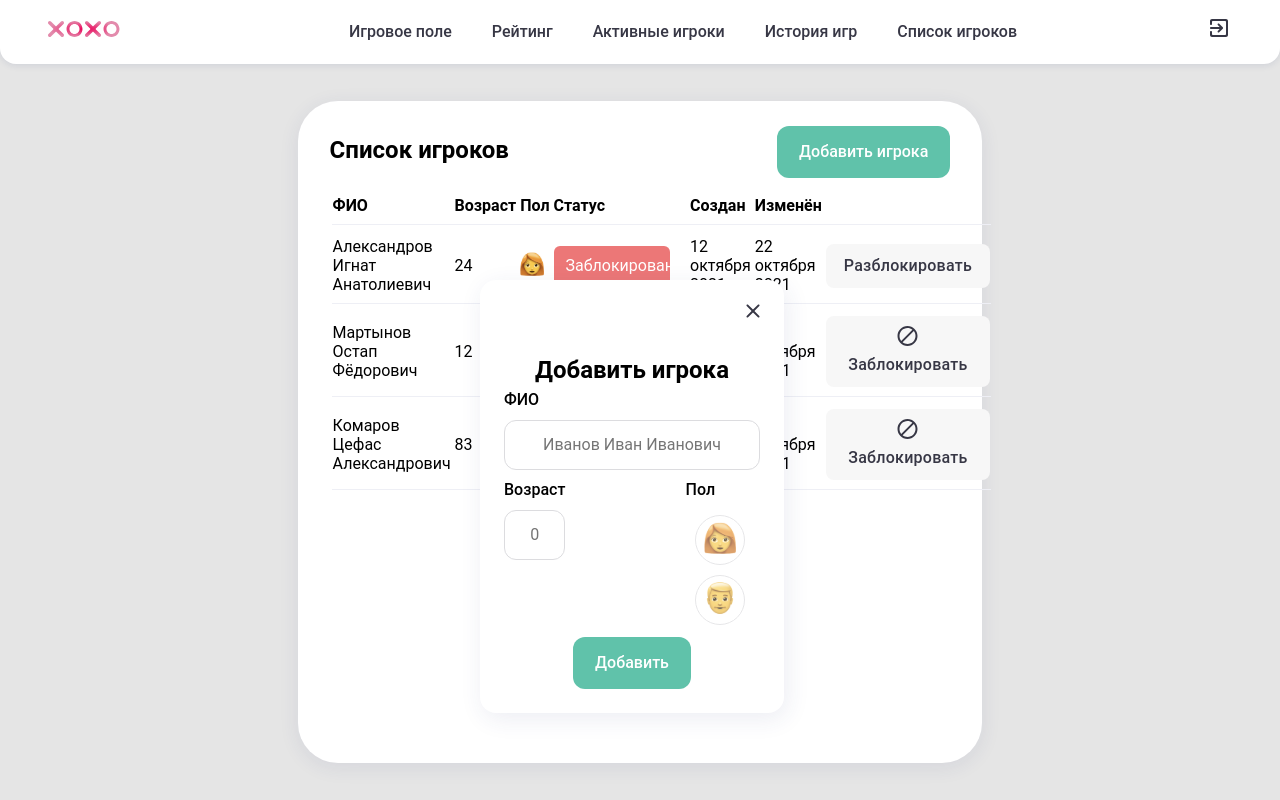
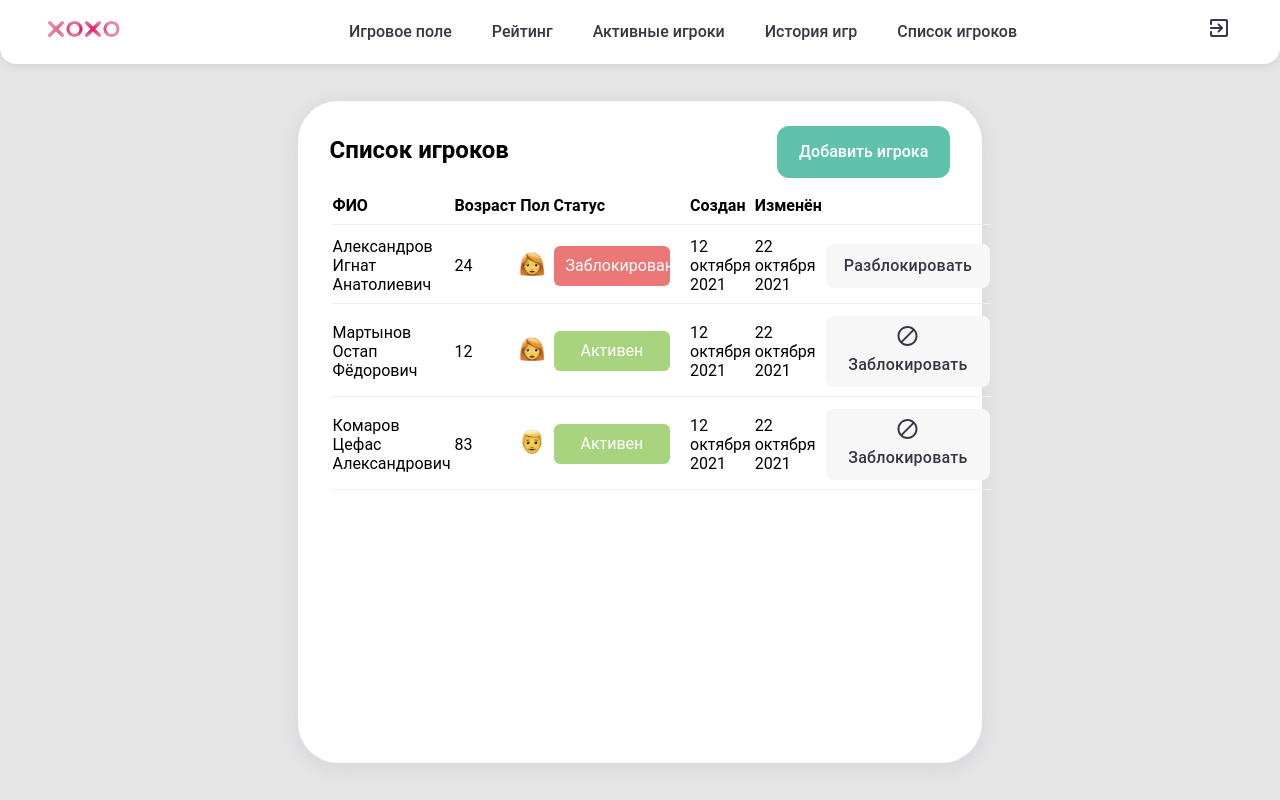
Before and after one commit to kl1mmm/tic-tac-toe-etagi, a Vue app: page /players-list in a window 1280 px wide. Built offline with nearby package versions, Linux system fonts and the light colour scheme.

Commit message:
Vuex, PopUp and AddBtn emitted.

```diff
--- a/package.json
+++ b/package.json
@@ -10,7 +10,8 @@
   "dependencies": {
     "core-js": "^3.8.3",
     "vue": "^3.2.13",
-    "vue-router": "^4.1.6"
+    "vue-router": "^4.1.6",
+    "vuex": "^4.1.0"
   },
   "devDependencies": {
     "@babel/core": "^7.12.16",
--- a/src/components/Pages/PlayersPage.vue
+++ b/src/components/Pages/PlayersPage.vue
@@ -2,13 +2,14 @@
   <div class="wrapper">
     <MyNavbar style="width: 100%;"></MyNavbar>
     <div class="screen">
-      <MyPopUp class="Popup"></MyPopUp>
+      <MyPopUp @addNewPlayer="addNewPlayerInConsole" class="Popup" @closePopup="closePopupInfo"
+               v-if="isPopupVisible"></MyPopUp>
       <div class="block">
         <div class="top-of-table">
           <div class="table-naming">
             Список игроков
           </div>
-          <MyButton @click="showPopupInfo">Добавить игрока</MyButton>
+          <MyButton @click="showPopupInfo()" @closePopup="closePopupInfo()">Добавить игрока</MyButton>
         </div>
         <div class="table">
           <MySpreadsheet class="spreadSheet">
@@ -69,6 +70,7 @@ export default {
   components: {MyButton, MyStatus, MySpreadsheet, MyNavbar, MyPopUp},
   data() {
     return {
+      isPopupVisible: false,
       playersData: [
         {
           ID: '1',
@@ -100,8 +102,30 @@ export default {
     }
   },
   methods: {
-    ShowPopupInfo() {
-
+    showPopupInfo() {
+      this.isPopupVisible = true;
+    },
+    closePopupInfo() {
+      this.isPopupVisible = false;
+    },
+    addNewPlayerInConsole(userName, userAge, userSex) {
+      this.playersData.push({
+        ID: '4',
+        PlayerName: userName,
+        Age: userAge,
+        Sex: userSex,
+        Status: 'Активен',
+        DateOfCreate: new Date().toLocaleDateString('RU', {
+          year: 'numeric',
+          month: 'long',
+          day: 'numeric'
+        }).split('г.')[0],
+        DateOfEdit: new Date().toLocaleDateString('RU', {
+          year: 'numeric',
+          month: 'long',
+          day: 'numeric'
+        }).split('г.')[0]
+      })
     }
   }
 }
--- a/src/components/UI/MyPopUp.vue
+++ b/src/components/UI/MyPopUp.vue
@@ -1,29 +1,29 @@
 <template>
   <div class="v-popup">
-    <img class="closeImg" alt="X" style="float: right" src="@/components/UI/pics/exit.svg">
+    <img class="closeImg" @click="closePopup()" alt="X" style="float: right" src="@/components/UI/pics/exit.svg">
     <div class="nameTag">Добавить игрока</div>
     <div class="nickname">
       <div class="text" style="text-align: left;">ФИО</div>
-      <InputText class="inp" type="text" placeholder="Иванов Иван Иванович"></InputText>
+      <InputText :value="userName" @input="userName = $event.target.value" class="inp" type="text" placeholder="Иванов Иван Иванович"></InputText>
     </div>
     <div class="lowBlock">
       <div class="age">
         <div class="text">Возраст</div>
-        <InputText class="inp" type="text" placeholder="0"></InputText>
+        <InputText :value="userAge" @input="userAge = $event.target.value" class="inp" type="text" placeholder="0"></InputText>
       </div>
       <div class="sex">
         <div class="text">Пол</div>
         <label>
-          <input class="inpSex" type='radio' value='Женский' name='sex'>
+          <input class="inpSex" type='radio' value="Женский" @input="userSex = $event.target.value" name='sex'>
           <span class='woman'><img alt="Ж" class="picSex" src="@/components/UI/pics/FemaleSex.svg"></span>
         </label>
         <label>
-          <input class="inpSex" type='radio' value='man' name='sex'>
+          <input class="inpSex" type='radio' value="Мужской" @input="userSex = $event.target.value" name='sex'>
           <span class='man'><img alt="М" class="picSex" src="@/components/UI/pics/MaleSex.svg"></span>
         </label>
       </div>
     </div>
-    <MyButton class="btnAdd">Добавить</MyButton>
+    <MyButton class="btnAdd" @click="addNewPlayer">Добавить</MyButton>
   </div>
 </template>
 
@@ -33,7 +33,15 @@ import MyButton from "@/components/UI/MyButton.vue";
 
 export default {
   name: "MyPopUp",
-  components: {MyButton, InputText}
+  components: {MyButton, InputText},
+  methods: {
+    closePopup() {
+      this.$emit('closePopup');
+    },
+    addNewPlayer() {
+      this.$emit('addNewPlayer', this.userName, this.userAge, this.userSex)
+    }
+  }
 }
 </script>
 
--- a/src/main.js
+++ b/src/main.js
@@ -1,8 +1,10 @@
 import { createApp } from 'vue'
 import App from './App.vue'
 import router from "@/components/Router/router.js";
+import Vuex from 'vuex'
 
 const app = createApp(App)
 
+app.use(Vuex)
 app.use(router)
 app.mount('#app')
```
Also changed, not shown: 2 other files (tests, documents, lock files or other folders).
